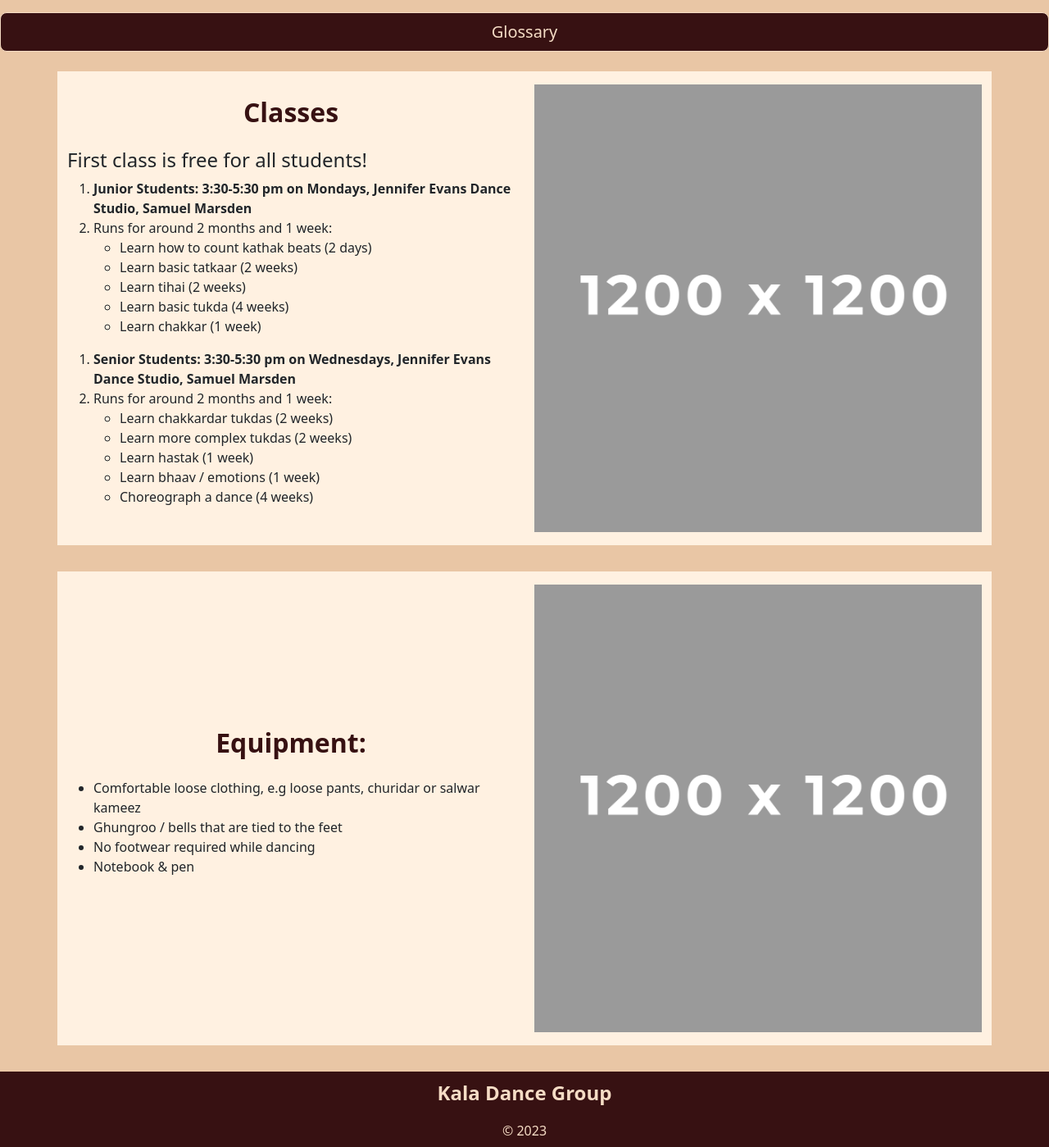
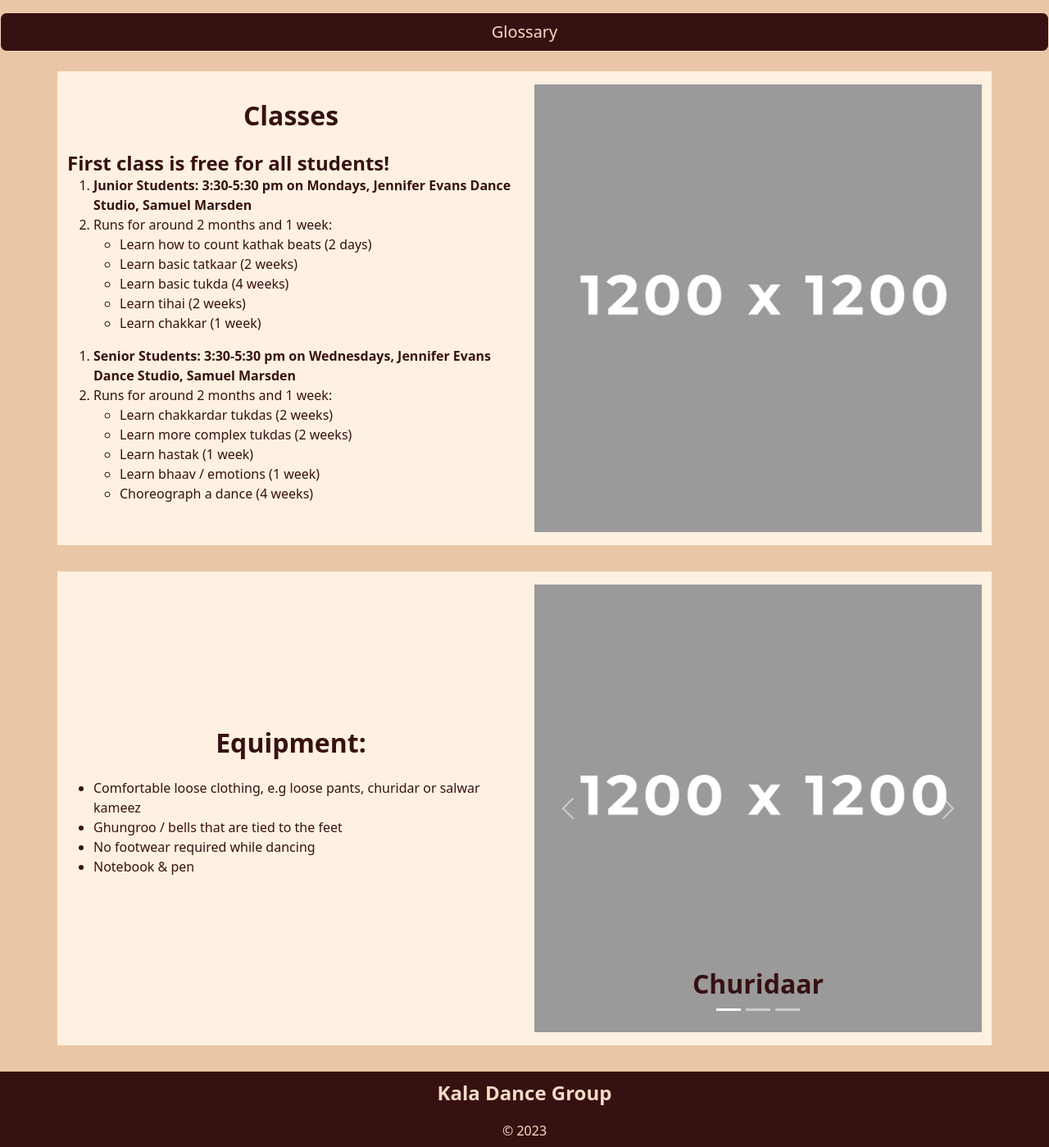
Before and after one commit to 4rush1/KalaDanceProject, a Flask app: page /initialinfo in a window 1280 px wide. Shown: the part 993-2392 px from the top of the page at 82% size. Run offline with Flask 3, Linux system fonts and the light colour scheme.

Commit message:
fixed the filter function issue. I realised it was a silly mistake where I was putting news_date, instead of newsdate in my ocde (which is what I changed the alias to in my table). I also added a template gallery / carousel in the intitial info page, I need to take photos and uploud these to the page

```diff
--- a/server.py
+++ b/server.py
@@ -10,7 +10,7 @@ db_path = 'data/dance_db.sqlite'
 @app.template_filter()
 def news_date(sqlite_dt):
     x = datetime.strptime(sqlite_dt, '%Y-%m-%d %H:%M:%S')
-    return x.strftime(sqlite_dt, '%a-%d-%b %y %H:%M')
+    return x.strftime('%a-%d-%b %y %H:%M')
 
 @app.route('/')
 def index():
@@ -25,10 +25,10 @@ def BeginnerInfo():
 @app.route('/news')
 def news():
     # query for the news page
-    sql = """ select news.news_id, news.title, news.subtitle, news.content, news.news_date, member.firstname
+    sql = """ select news.news_id, news.title, news.subtitle, news.content, news.newsdate, member.firstname
     from news
     join member on news.member_id = member.member_id
-    order by news.news_date desc;
+    order by news.newsdate desc;
     """
     result = run_search_query_tuples(sql, (), db_path, True)
     print(result)
--- a/static/StyleSheet.css
+++ b/static/StyleSheet.css
@@ -122,6 +122,17 @@ h3{
     color: var(--maroon);
 }
 
+h4{
+    font-size: 1.5em;
+    font-weight: 600;
+    margin: 0;
+    color: var(--maroon);
+}
+
+li{
+    color: var(--maroon);
+}
+
 /* special colour for h1 */
 .special{
     color: var(--beige);
@@ -214,7 +225,7 @@ h3{
     top:50%;
     width:100%;
     transform:translate(-50%,-50%);
-    border: 2px solid green;
+    border: 0px solid green;
 
     }
 .text-float .header{
--- a/templates/initial_info.html
+++ b/templates/initial_info.html
@@ -33,6 +33,7 @@ INITIAL INFO
                    <li>Tatkaar: the basis of all footwork, you tap your feet in the
                        pattern right, left, right, left, left, right, left, right, right… and so on
                    <li>tukda: pre-set footwork and hand movements </li>
+                   <li>tihai: repeating a tukda 3 times </li>
                    <li>Chakar: spinning </li>
                    <li>Chakardaar tukda: pre-set footwork and hand movements which are repeated 3 times </li>
                    <li>Hastak: hand positions for dance, each hand position represents something </li>
@@ -43,6 +44,8 @@ INITIAL INFO
            </div>
        </div>
 </div>
+<!-- Carousel -->
+
 <!-- CLASSES -->
 <br>
 <div class="container-lg">
@@ -57,8 +60,8 @@ INITIAL INFO
                <ul>
                    <li>Learn how to count kathak beats (2 days) </li>
                    <li>Learn basic tatkaar (2 weeks) </li>
+                   <li>Learn basic tukda (4 weeks) </li>
                    <li>Learn tihai (2 weeks) </li>
-                   <li>Learn basic tukda (4 weeks) </li>
                    <li>Learn chakkar (1 week) </li>
                </ul>
            </ol>
@@ -79,6 +82,7 @@ INITIAL INFO
        </div>
    </div>
 </div>
+
 <!-- EQUIPMENT -->
 <div class="container-lg">
    <div class="row align-items-center">
@@ -93,8 +97,45 @@ INITIAL INFO
            </ul>
        </div>
         <div class="col-lg-6">
-           <img class="img-fluid part-img" src="static/images/placeholder_1200_1200.png">
-       </div>
+            <!-- Carousel -->
+            <div id="demo" class="carousel slide" data-bs-ride="carousel">
+                <!-- Indicators/dots -->
+                <div class="carousel-indicators">
+                    <button type="button" data-bs-target="#demo" data-bs-slide-to="0" class="active"></button>
+                    <button type="button" data-bs-target="#demo" data-bs-slide-to="1"></button>
+                    <button type="button" data-bs-target="#demo" data-bs-slide-to="2"></button>
+                </div>
+                <!-- The slideshow/carousel -->
+                <div class="carousel-inner">
+                    <div class="carousel-item active">
+                        <img class="img-fluid part-img" src="static/images/placeholder_1200_1200.png">
+                        <div class="carousel-caption">
+                            <h3>Churidaar</h3>
+                        </div>
+                    </div>
+                    <div class="carousel-item">
+                        <img class="img-fluid part-img" src="static/images/placeholder_1200_1200.png">
+                        <div class="carousel-caption">
+                            <h3>Salwaar</h3>
+                        </div>
+                    </div>
+                    <div class="carousel-item">
+                        <img class="img-fluid part-img" src="static/images/placeholder_1200_1200.png">
+                        <div class="carousel-caption">
+                            <h3>Ghungroo</h3>
+                        </div>
+                    </div>
+                </div>
+                <!-- Left and right controls/icons -->
+                <button class="carousel-control-prev" type="button" data-bs-target="#demo" data-bs-slide="prev">
+                    <span class="carousel-control-prev-icon"></span>
+                </button>
+                <button class="carousel-control-next" type="button" data-bs-target="#demo" data-bs-slide="next">
+                    <span class="carousel-control-next-icon"></span>
+                </button>
+            </div>
+        </div>
+
    </div>
 </div>
 {% endblock %}
--- a/templates/news.html
+++ b/templates/news.html
@@ -28,9 +28,9 @@ NEWS
     <div class="subtitle">{{ row['subtitle'] }}</div>
     <hr>
     <p class="news-text">{{ row['content'] }}</p>
-    <div class="news-meta text-end">Posted by {{ row['firstname'] }} on {{ row['newsdate'] | news_date }}</div>
+    <div class="news-meta text-end">Posted by {{ row['firstname'] }} on {{ row['newsdate'] | news_date}}</div>
     <!-- buttons -->
-    <div class="news-meta">
+    <div class="text-end news-meta">
         <a class="btn btn-lg btn-outline" href="">Update</a>
         <a class="btn btn-lg btn-outline" href="">Delete</a>
     </div>
```
Also changed, not shown: data/dance_db.sqlite.
